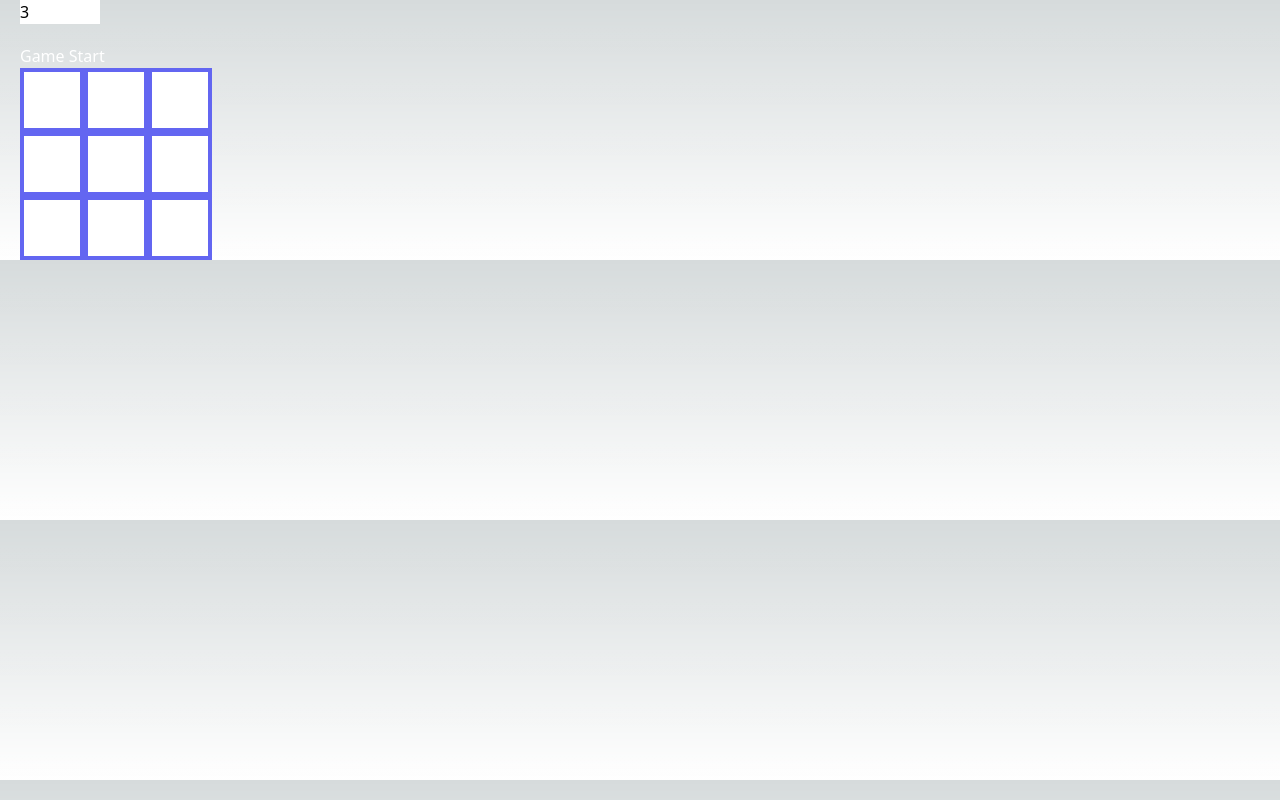
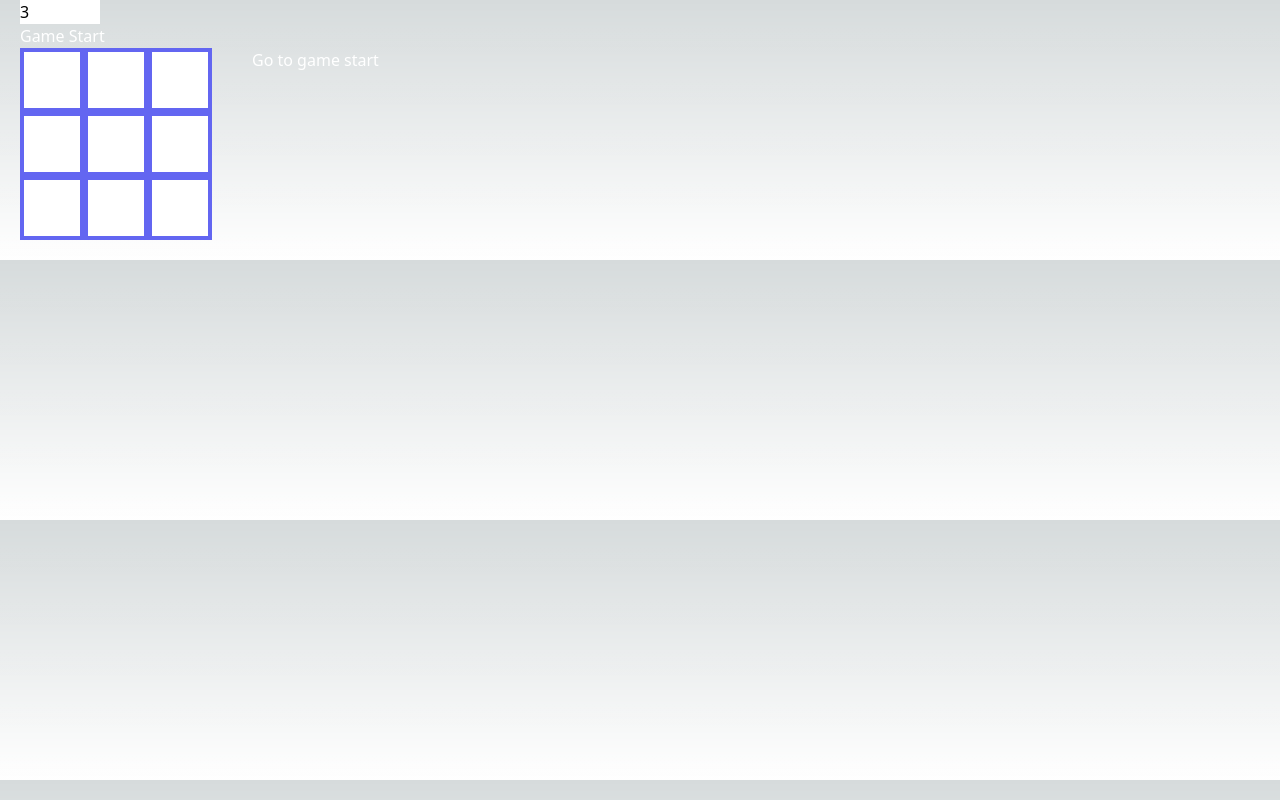
Before and after one commit to tamy-le/tic-tac-toe, a Next.js app in the folder tic-tac-toe/: page / in a window 1280 px wide. Built offline with nearby package versions, Linux system fonts and the light colour scheme.

Commit message:
feat(add history): able to show moves

```diff
--- a/tic-tac-toe/src/components/Game.js
+++ b/tic-tac-toe/src/components/Game.js
@@ -6,25 +6,21 @@ const Game = () => {
   const minGridSize = 3;
   const maxGridSize = 10;
   const [inputGridSize, setInputGridSize] = useState(minGridSize);
-  const [currentBoard, setCurrentBoard] = useState(
-    Array(minGridSize ** 2).fill("")
-  );
+  const [history, setHistory] = useState([Array(minGridSize ** 2).fill("")]);
   const [gridSize, setGridSize] = useState(minGridSize);
   const [currentMove, setCurrentMove] = useState(0);
   const [status, setStatus] = useState("Game Start");
   const [winner, setWinner] = useState();
 
   const handleClickedSquare = (index) => {
-    console.log("aaa");
-
-    if (currentBoard[index] || winner) {
+    if (history[currentMove][index] || winner) {
       return;
     }
-    const newBoard = [...currentBoard];
+    const newBoard = [...history[currentMove]];
     newBoard[index] = currentMove % 2 == 0 ? "X" : "O";
-    setCurrentBoard(newBoard);
+    setHistory([...history, newBoard]);
     setCurrentMove(currentMove + 1);
-    setStatus(`Turn of ${newBoard[index] == "O" ? "X" : "O"}`);
+    setStatus(`Next player: ${newBoard[index] == "O" ? "X" : "O"}`);
     if (checkWinner(newBoard, index, gridSize)) {
       setWinner(newBoard[index]);
       setStatus(`Winner is ${newBoard[index]}`);
@@ -38,16 +34,21 @@ const Game = () => {
     }
     if (newSize >= minGridSize && newSize <= maxGridSize) {
       setGridSize(newSize);
-      setCurrentBoard(Array(newSize ** 2).fill(""));
+      setHistory(Array(newSize ** 2).fill(""));
       setStatus("Game Start");
       setWinner("");
       setCurrentMove(0);
     }
     setInputGridSize(newSize);
   };
+
+  const moves = history.map((squares, move) => {
+    let description = move > 0 ? `Go to move #${move}` : "Go to game start";
+    return <li>{description}</li>;
+  });
   return (
-    <main className="ml-5">
-      <div className="block pb-5">
+    <main className="ml-5 flex">
+      <div className="block pb-5 text-white">
         <input
           className="text-black"
           name="grid-size"
@@ -57,15 +58,17 @@ const Game = () => {
           max={10}
           onChange={handleGridSize}
         />
+
+        <h1>{status}</h1>
+        <div className="flex">
+          <Board
+            gridSize={gridSize}
+            currentBoard={history[currentMove]}
+            handleClickedSquare={handleClickedSquare}
+          />
+          <ol className="ml-10">{moves}</ol>
+        </div>
       </div>
-      <div className="text-white">
-        <h1>{status}</h1>
-      </div>
-      <Board
-        gridSize={gridSize}
-        currentBoard={currentBoard}
-        handleClickedSquare={handleClickedSquare}
-      />
     </main>
   );
 };
```
